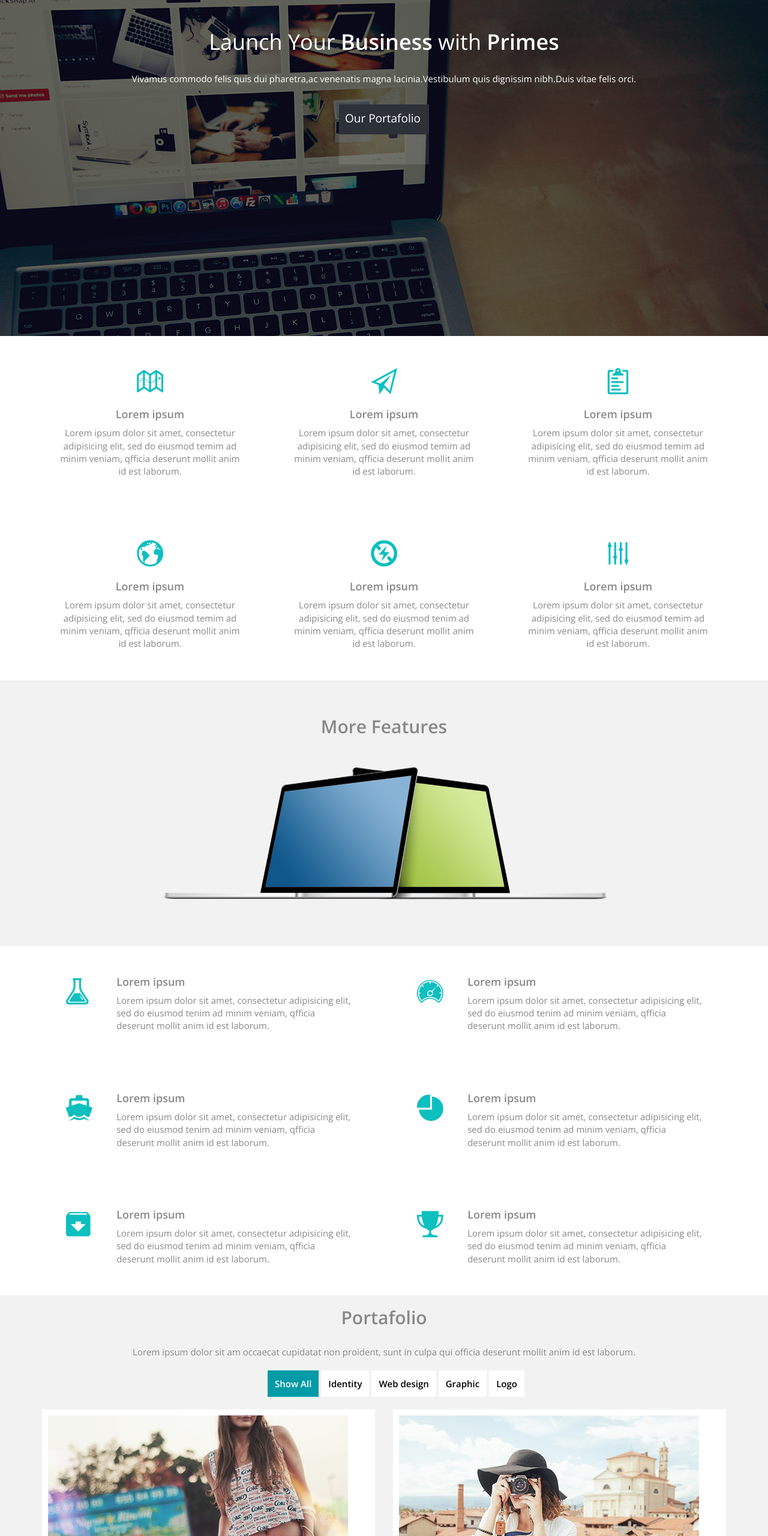
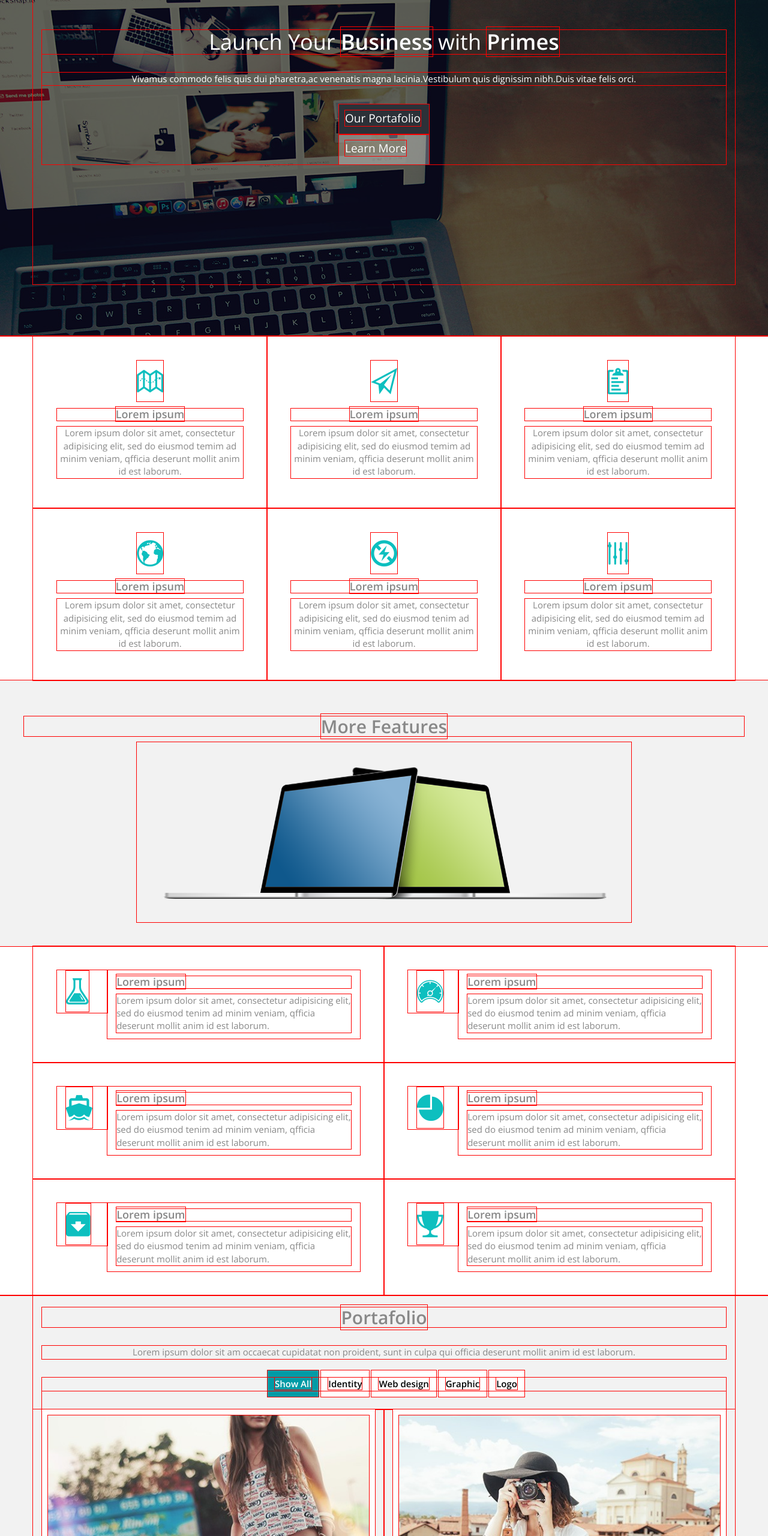
Before and after one commit to bibialvarez/Primes, a plain HTML site: page index.html in a window 1280 px wide. Shown: the part 240-2800 px from the top of the page at 60% size. Drawn offline with nearby package versions, Linux system fonts and the light colour scheme; files whose address does not match are found by name.

Commit message:
changes profe

```diff
--- a/css/main.css
+++ b/css/main.css
@@ -1,3 +1,7 @@
+/*scrum karla*/
+*{
+  outline: 1px solid red;
+}
 body{
   margin: 0;
   padding: 0;
@@ -13,6 +17,9 @@ hr{
 a{
   text-decoration: none;
   color: white;
+}
+.img-responsive{
+  width: 100%;
 }
 .header-down{
   height: 800px;
@@ -50,13 +57,11 @@ a{
   background:rgba(0,0,0,0.6);
 }
 .contact-down{
-  height: 800px;
   z-index: 0;
   background:url("../img/background/contactus.jpg")center center;
   background-size: cover;
 }
 .contact-up{
-  height: 800px;
   z-index: 1;
   background:rgba(0,0,0,0.6);
 }
@@ -127,9 +132,7 @@ a{
   margin: 0 auto;
 }
 .bn2{
-  background: white;
-  opacity: 0.1;
-
+  background:rgba(255,255,255,0.3);
 }
 .bn1,.bn3{
    background: #2c3138;
@@ -182,6 +185,7 @@ i,.ib{
 }
 .iw{
   color: white;
-  font-size: 20px;display: inline;
+  font-size: 20px;
+  display: inline;
   margin-right: 10px;
 }
```
Also changed, not shown: index.html (+1 -1 lines).
